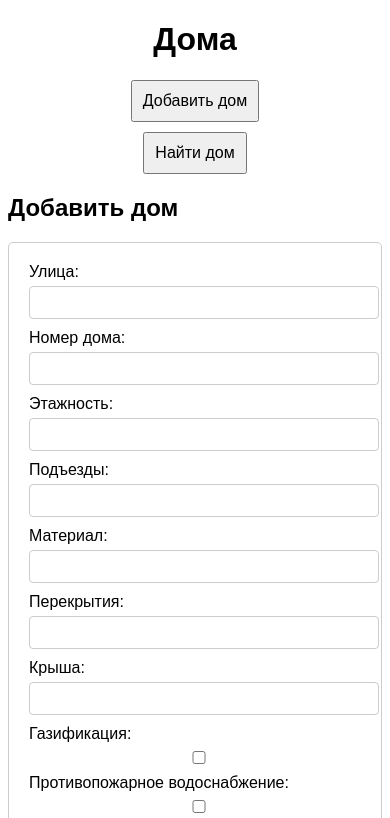
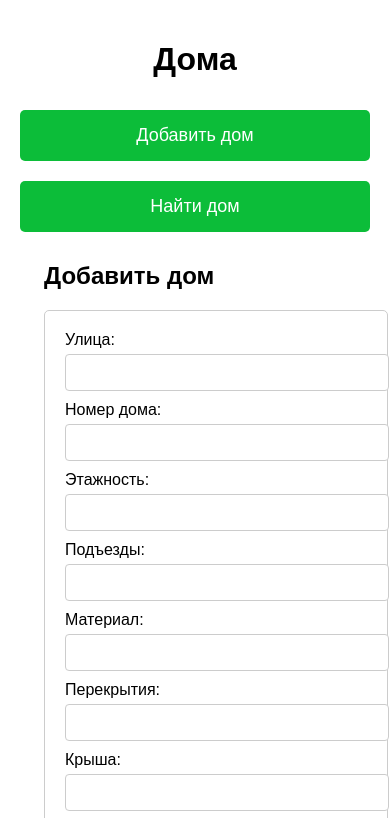
Before and after one commit to IINFORMATIK/emerco_pr3, a website: page public/index.html in a window 390 px wide. Both pictures are taken after a click on the button "Добавить дом". Shown: the top 818 px of the page. Drawn offline with Linux system fonts and the light colour scheme.

Commit message:
Обновление кода для поддержки мобильного использования

```diff
--- a/package.json
+++ b/package.json
@@ -13,5 +13,9 @@
     "body-parser": "^1.20.3",
     "express": "^4.21.1",
     "mongoose": "^8.8.3"
+  },
+  "devDependencies": {
+    "clean-css-cli": "^5.6.3",
+    "uglify-js": "^3.19.3"
   }
 }
--- a/public/css/styles.css
+++ b/public/css/styles.css
@@ -1,20 +1,43 @@
 body {
     font-family: Arial, sans-serif;
+    margin: 0;
+    padding: 0;
+    box-sizing: border-box;
+  }
+
+  .container {
+    display: flex;
+    flex-direction: column;
+    align-items: center;
+    justify-content: center;
+    padding: 20px;
   }
 
   h1 {
     text-align: center;
   }
 
-  button {
+  .button {
     display: block;
     margin: 10px auto;
-    padding: 10px;
-    font-size: 16px;
+    padding: 15px;
+    font-size: 18px;
+    width: 100%;
+    max-width: 400px;
+    border: none;
+    border-radius: 5px;
+    background-color: #0cbd39;
+    color: white;
+    cursor: pointer;
+  }
+
+  .button:hover {
+    background-color: #00b33f;
   }
 
   form {
     max-width: 400px;
+    width: 100%;
     margin: 0 auto;
     padding: 20px;
     border: 1px solid #ccc;
@@ -28,10 +51,23 @@ body {
 
   input {
     width: 100%;
-    padding: 8px;
+    padding: 10px;
     margin-bottom: 10px;
     border: 1px solid #ccc;
     border-radius: 4px;
+  }
+
+  select {
+    width: 100%;
+    padding: 10px;
+    margin-bottom: 10px;
+    border: 1px solid #ccc;
+    border-radius: 4px;
+    font-size: 18px; /* Увеличиваем шрифт */
+  }
+
+  option {
+    font-size: 18px; /* Увеличиваем шрифт */
   }
 
   #houseDetails {
@@ -40,3 +76,15 @@ body {
     border: 1px solid #ccc;
     border-radius: 5px;
   }
+
+  @media (max-width: 600px) {
+    .container {
+      flex-direction: column;
+    }
+
+    .button {
+      width: 100%;
+      padding: 15px;
+      font-size: 18px;
+    }
+  }
--- a/public/index.html
+++ b/public/index.html
@@ -7,9 +7,10 @@
   <link rel="stylesheet" href="css/styles.css">
 </head>
 <body>
+  <div class="container">
     <h1>Дома</h1>
-  <button id="addHouseBtn">Добавить дом</button>
-  <button id="findHouseBtn">Найти дом</button>
+    <button class="button" id="addHouseBtn">Добавить дом</button>
+    <button class="button" id="findHouseBtn">Найти дом</button>
 
     <div id="addHouseForm" style="display:none;">
       <h2>Добавить дом</h2>
@@ -32,7 +33,7 @@
         <input type="checkbox" id="gasification" name="gasification"><br>
         <label for="fireWaterSupply">Противопожарное водоснабжение:</label>
         <input type="checkbox" id="fireWaterSupply" name="fireWaterSupply"><br>
-      <button type="submit">Добавить</button>
+        <button type="submit" class="button">Добавить</button>
       </form>
     </div>
 
@@ -43,7 +44,7 @@
         <select id="findStreet" name="findStreet" required></select><br>
         <label for="findHouseNumber">Номер дома:</label>
         <select id="findHouseNumber" name="findHouseNumber" required></select><br>
-      <button type="submit">Найти</button>
+        <button type="submit" class="button">Найти</button>
       </form>
       <div id="houseDetails" style="display:none;">
         <h3>Характеристики дома</h3>
@@ -56,6 +57,7 @@
         <p id="houseFireWaterSupply"></p>
       </div>
     </div>
+  </div>
 
   <script src="js/script.js"></script>
 </body>
--- a/server/app.js
+++ b/server/app.js
@@ -8,6 +8,7 @@ const app = express();
 const PORT = process.env.PORT || 3000;
 
 // Подключение к MongoDB
+
 mongoose.connect(process.env.MONGODB_URI, {  })
   .then(() => console.log('MongoDB connected'))
   .catch(err => console.log(err));
```
Also changed, not shown: 1 other file. Lines whose indentation alone changed are shown as unchanged.
